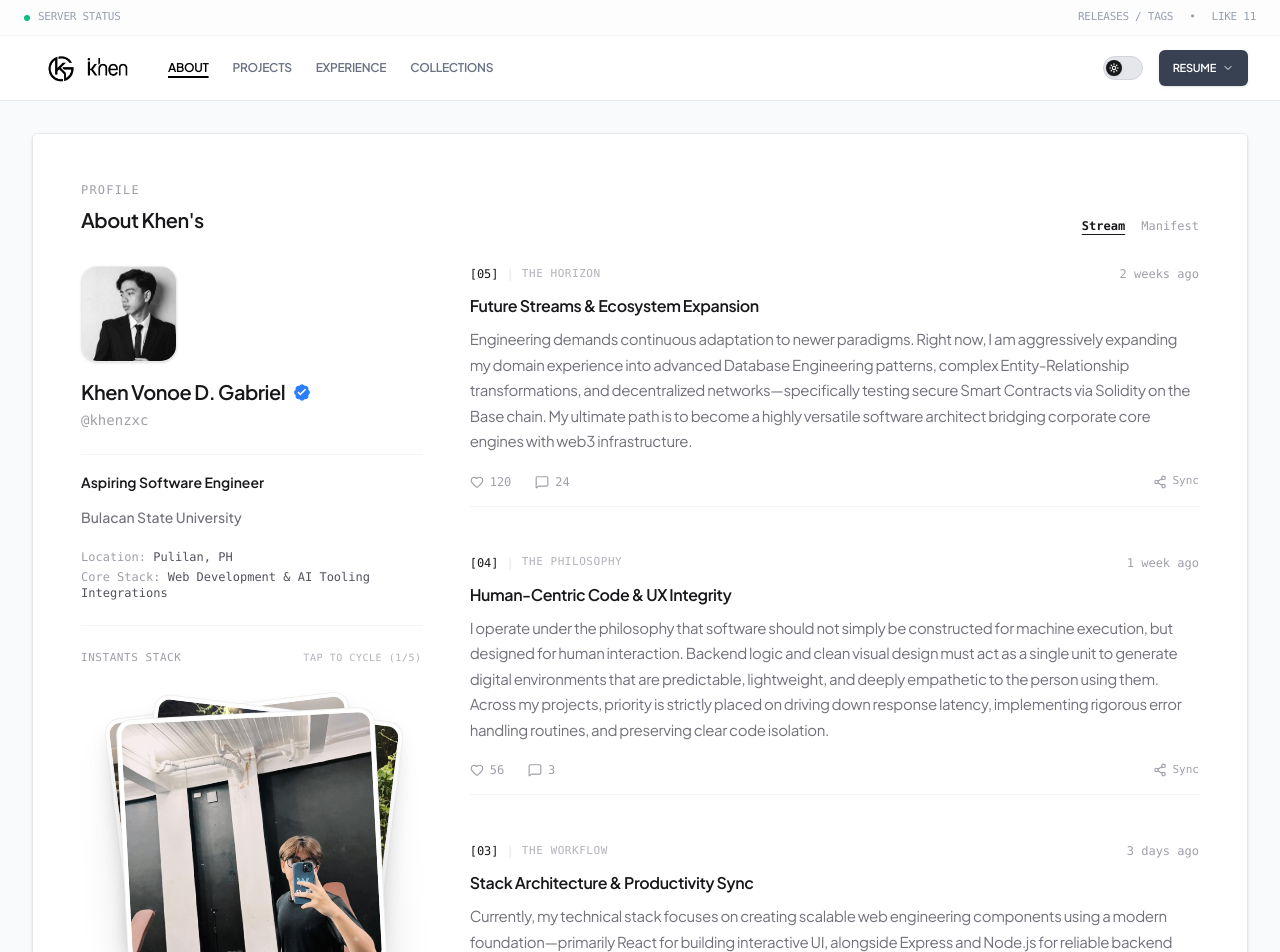
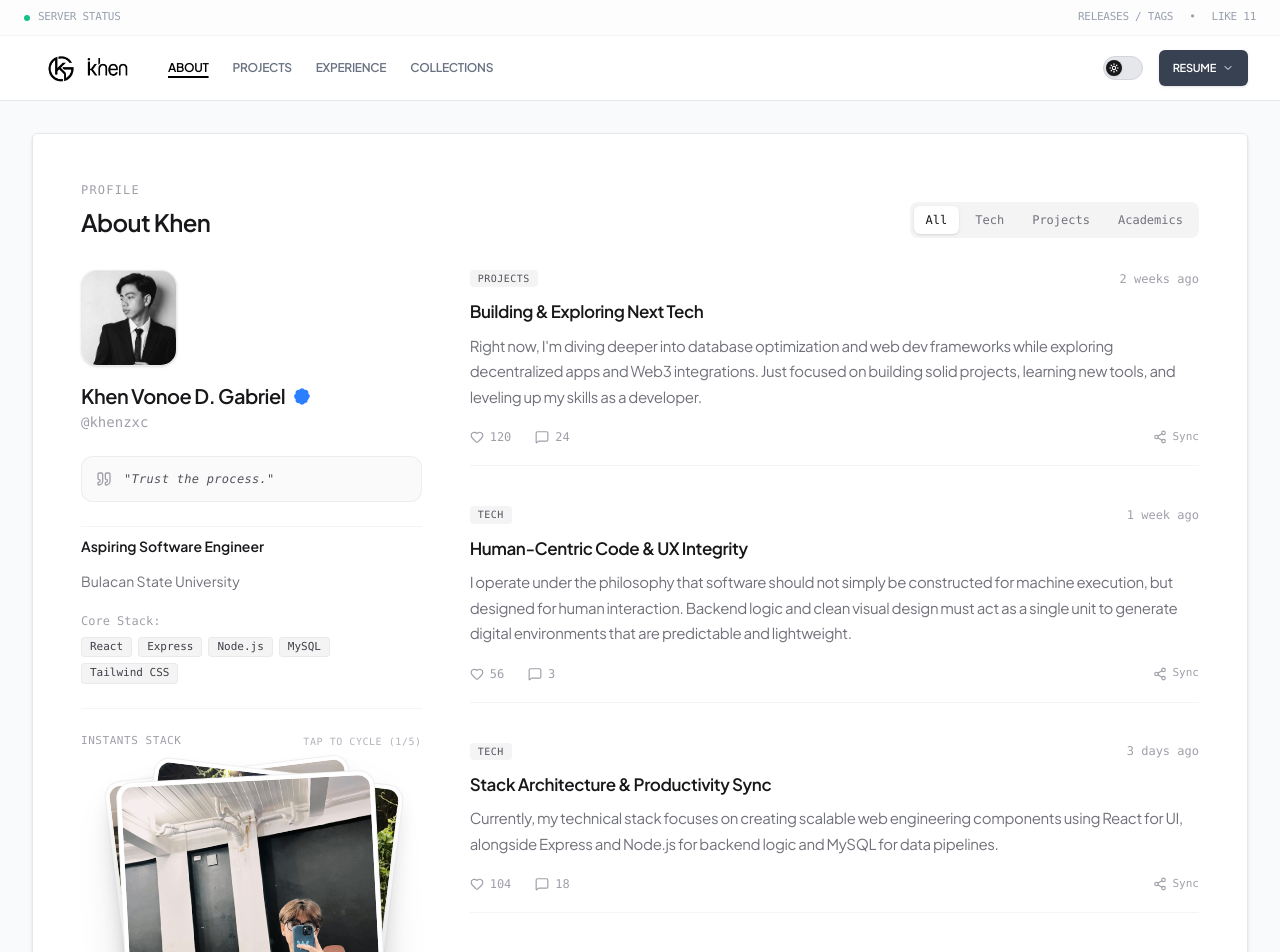
Before and after one commit to khenzxc/minimalist-portfolio, a React (Vite) app: page /about in a window 1280 px wide. Shown: the top 952 px of the page. Built offline with nearby package versions, Linux system fonts and the light colour scheme.

Commit message:
update about page

```diff
--- a/src/pages/About.jsx
+++ b/src/pages/About.jsx
@@ -1,10 +1,10 @@
 import React, { useState } from 'react';
-import { Heart, MessageSquare, Share2 } from 'lucide-react';
+import { Heart, MessageSquare, Share2, Quote } from 'lucide-react';
 
 export default function About() {
-  const [displayMode, setDisplayMode] = useState('feed'); // 'feed' | 'matrix'
   const [likedLogs, setLikedLogs] = useState({});
   const [topImageIndex, setTopImageIndex] = useState(0);
+  const [activeTab, setActiveTab] = useState('All');
 
   const profileData = {
     name: "Khen Vonoe D. Gabriel",
@@ -12,13 +12,15 @@ export default function About() {
     role: "Aspiring Software Engineer",
     institution: "Bulacan State University",
     location: "Pulilan, PH",
-    specialization: "Web Development & AI Tooling Integrations",
+    motto: "Trust the process.",
     avatar: "profile.jpg"
   };
 
+  const techStack = ["React", "Express", "Node.js", "MySQL", "Tailwind CSS"];
+
   const galleryImages = [
     { id: 1, src: "khen.jpeg", alt: "Gym Rat" },
-    { id: 2, src: "khen2.jpeg", alt: "Coffe Boy" },
+    { id: 2, src: "khen2.jpeg", alt: "Coffee Boy" },
     { id: 3, src: "khen3.jpeg", alt: "Best Team" },
     { id: 4, src: "khen4.jpeg", alt: "Plaque" },
     { id: 5, src: "khen5.jpeg", alt: "Best Day" }
@@ -26,49 +28,55 @@ export default function About() {
 
   const logs = [
     {
-      code: "05",
-      tag: "THE HORIZON",
-      title: "Future Streams & Ecosystem Expansion",
-      text: "Engineering demands continuous adaptation to newer paradigms. Right now, I am aggressively expanding my domain experience into advanced Database Engineering patterns, complex Entity-Relationship transformations, and decentralized networks—specifically testing secure Smart Contracts via Solidity on the Base chain. My ultimate path is to become a highly versatile software architect bridging corporate core engines with web3 infrastructure.",
+      id: "05",
+      category: "Projects",
+      title: "Building & Exploring Next Tech",
+      text: "Right now, I'm diving deeper into database optimization and web dev frameworks while exploring decentralized apps and Web3 integrations. Just focused on building solid projects, learning new tools, and leveling up my skills as a developer.",
       timestamp: "2 weeks ago",
       metrics: { likes: 120, comments: 24 }
     },
     {
-      code: "04",
-      tag: "THE PHILOSOPHY",
+      id: "04",
+      category: "Tech",
       title: "Human-Centric Code & UX Integrity",
-      text: "I operate under the philosophy that software should not simply be constructed for machine execution, but designed for human interaction. Backend logic and clean visual design must act as a single unit to generate digital environments that are predictable, lightweight, and deeply empathetic to the person using them. Across my projects, priority is strictly placed on driving down response latency, implementing rigorous error handling routines, and preserving clear code isolation.",
+      text: "I operate under the philosophy that software should not simply be constructed for machine execution, but designed for human interaction. Backend logic and clean visual design must act as a single unit to generate digital environments that are predictable and lightweight.",
       timestamp: "1 week ago",
       metrics: { likes: 56, comments: 3 }
     },
     {
-      code: "03",
-      tag: "THE WORKFLOW",
+      id: "03",
+      category: "Tech",
       title: "Stack Architecture & Productivity Sync",
-      text: "Currently, my technical stack focuses on creating scalable web engineering components using a modern foundation—primarily React for building interactive UI, alongside Express and Node.js for reliable backend logic and MySQL for structured data pipelines. Beyond traditional programming paradigms, I systematically leverage generative AI environments (Claude, Gemini, Grok) as real-time development co-pilots to amplify overall output velocity.",
+      text: "Currently, my technical stack focuses on creating scalable web engineering components using React for UI, alongside Express and Node.js for backend logic and MySQL for data pipelines.",
       timestamp: "3 days ago",
       metrics: { likes: 104, comments: 18 }
     },
     {
-      code: "02",
-      tag: "THE RUNTIME",
+      id: "02",
+      category: "Academics",
       title: "Academic Endurance & BulSU Logic Loops",
-      text: "As a 3rd Year Information Systems student at Bulacan State University, I discovered early on that pure interest means nothing without technical discipline. The university serves as my testing ground to deploy abstract concepts into actual production workflows. This sandbox forces me to dissect real relational database structures, map complex component states, and debug intricate logic trees until deep into the night.",
+      text: "As an Information Systems student at Bulacan State University, I discovered early on that pure interest means nothing without technical discipline. The university serves as my testing ground to deploy abstract concepts into actual production workflows.",
       timestamp: "Yesterday",
       metrics: { likes: 88, comments: 12 }
     },
     {
-      code: "01",
-      tag: "THE ORIGIN",
+      id: "01",
+      category: "Origin",
       title: "Sparking Curiosity & First Compiling",
-      text: "It all started with a simple 'Inspect Element' tweak in high school. That was the moment I realized the digital world isn't a static environment, but a living ecosystem responding directly to our commands. Seeing an interface's structure shift layout or color because of my own input hooked me instantly—sparking a lasting drive to turn abstract concepts into tangible, responsive software platforms.",
+      text: "It all started with a simple 'Inspect Element' tweak in high school. That was the moment I realized the digital world isn't static, but a living ecosystem responding directly to our commands.",
       timestamp: "2 hrs ago",
       metrics: { likes: 42, comments: 5 }
     }
   ];
 
-  const handleLike = (code) => {
-    setLikedLogs(prev => ({ ...prev, [code]: !prev[code] }));
+  const categories = ["All", "Tech", "Projects", "Academics"];
+
+  const filteredLogs = activeTab === "All"
+    ? logs
+    : logs.filter(log => log.category.toLowerCase() === activeTab.toLowerCase());
+
+  const handleLike = (id) => {
+    setLikedLogs(prev => ({ ...prev, [id]: !prev[id] }));
   };
 
   const cycleStack = () => {
@@ -81,8 +89,26 @@ export default function About() {
       className="w-[18px] h-[18px] text-blue-500 fill-current inline-block select-none flex-shrink-0 align-middle"
       aria-label="Verified Account"
     >
-      <path d="M22.5 12.5c0-1.58-.875-2.95-2.148-3.6.154-.435.238-.905.238-1.4 0-2.21-1.71-3.99-3.818-3.99-.48 0-.941.1-1.353.277C14.774 2.535 13.493 1.5 12 1.5c-1.493 0-2.774 1.035-3.419 2.287-.412-.177-.873-.277-1.353-.277-2.109 0-3.818 1.78-3.818 3.99 0 .495.084.965.238 1.4-1.273.65-2.148 2.02-2.148 3.6 0 1.58.875 2.95 2.148 3.6-.154.435-.238.905-.238 1.4 0 2.21 1.71 4 3.818 4 .48 0 .941-.1 1.353-.277.645 1.251 1.926 2.287 3.419 2.287 1.493 0 2.774-1.036 3.419-2.287.412.177.873.277 1.353.277 2.109 0 3.818-1.79 3.818-4 0-.495-.084-.965-.238-1.4 1.273-.65 2.148-2.02 2.148-3.6zm-12.72 4.19l-3.95-3.95 1.48-1.48 2.47 2.47 6.2-6.2 1.49 1.49-7.69 7.67z" />
+      <path d="M22.5 12.5c0-1.58-.875-2.95-2.148-3.6.154-.435.238-.905.238-1.4 0-2.21-1.71-3.99-3.818-3.99-.48 0-.941.1-1.353.277C14.774 2.535 13.493 1.5 12 1.5c-1.493 0-2.774 1.035-3.419 2.287-.412-.177-.873-.277-1.353-.277-2.109 0-3.818 1.78-3.818 3.99 0 .495.084.965.238 1.4-1.273.65-2.148 2.02-2.148 3.6 0 1.58.875 2.95 2.148 3.6-.154.435-.238.905-.238 1.4 0 2.21 1.71 4 3.818 4 .48 0 .941-.1 1.353-.277.645 1.251 1.926 2.287 3.419 2.287 1.493 0 2.774-1.036 3.419-2.287.412.177.873.277 1.353.277 3.818-1.79 3.818-4 0-.495-.084-.965-.238-1.4 1.273-.65 2.148-2.02 2.148-3.6zm-12.72 4.19l-3.95-3.95 1.48-1.48 2.47 2.47 6.2-6.2 1.49 1.49-7.69 7.67z" />
     </svg>
+  );
+
+  const FilterTabs = () => (
+    <div className="flex items-center justify-center sm:justify-start gap-1 bg-zinc-100 dark:bg-zinc-900/80 p-1 rounded-lg font-mono text-xs w-full sm:w-auto">
+      {categories.map((cat) => (
+        <button
+          key={cat}
+          onClick={() => setActiveTab(cat)}
+          className={`flex-1 sm:flex-none px-3 py-1.5 rounded-md transition-all text-center ${
+            activeTab === cat
+              ? 'bg-white dark:bg-zinc-800 text-zinc-900 dark:text-white shadow-sm font-medium'
+              : 'text-zinc-500 hover:text-zinc-900 dark:hover:text-zinc-200'
+          }`}
+        >
+          {cat}
+        </button>
+      ))}
+    </div>
   );
 
   return (
@@ -96,25 +122,17 @@ export default function About() {
         {/* HEADER BLOCK */}
         <div className="flex flex-col sm:flex-row sm:items-end justify-between gap-4 mb-8">
           <div className="space-y-2">
-            <div className="font-mono text-xs text-zinc-400 uppercase tracking-widest">Profile</div>
-            <h2 className="text-xl font-bold tracking-tight text-zinc-900 dark:text-white">
-              About Khen's
+            <div className="font-mono text-xs text-zinc-400 uppercase tracking-widest flex items-center gap-1.5">
+              <span>Profile</span>
+            </div>
+            <h2 className="text-2xl font-bold tracking-tight text-zinc-900 dark:text-white">
+              About Khen
             </h2>
           </div>
 
-          <div className="flex gap-4 font-mono text-xs border-b border-zinc-100 dark:border-zinc-900 sm:border-0 pb-2 sm:pb-0">
-            <button
-              onClick={() => setDisplayMode('feed')}
-              className={`transition-colors ${displayMode === 'feed' ? 'text-zinc-900 dark:text-white font-semibold underline underline-offset-4' : 'text-zinc-400 hover:text-zinc-600'}`}
-            >
-              Stream
-            </button>
-            <button
-              onClick={() => setDisplayMode('matrix')}
-              className={`transition-colors ${displayMode === 'matrix' ? 'text-zinc-900 dark:text-white font-semibold underline underline-offset-4' : 'text-zinc-400 hover:text-zinc-600'}`}
-            >
-              Manifest
-            </button>
+          {/* FILTER CATEGORY TABS (DESKTOP ONLY) */}
+          <div className="hidden sm:block">
+            <FilterTabs />
           </div>
         </div>
 
@@ -124,11 +142,11 @@ export default function About() {
           {/* PROFILE SIDEBAR */}
           <div className="md:col-span-1 space-y-6 md:sticky md:top-8">
             <div className="space-y-4">
-              <div className="w-24 h-24 rounded-2xl bg-zinc-100 dark:bg-zinc-900 overflow-hidden border border-zinc-200/60 dark:border-zinc-800 shadow-sm">
+              <div className="w-24 h-24 rounded-2xl bg-zinc-100 dark:bg-zinc-900 overflow-hidden border border-zinc-200/60 dark:border-zinc-800 shadow-sm relative group">
                 <img
                   src={profileData.avatar}
                   alt={profileData.name}
-                  className="w-full h-full object-cover opacity-95"
+                  className="w-full h-full object-cover opacity-95 group-hover:scale-105 transition-transform duration-300"
                   onError={(e) => { e.target.src = "https://images.unsplash.com/photo-1535713875002-d1d0cf377fde?auto=format&fit=crop&w=150&h=150&q=80" }}
                 />
               </div>
@@ -137,35 +155,51 @@ export default function About() {
                   <span>{profileData.name}</span>
                   <VerifiedBadge />
                 </h2>
-                <p className="text-sm font-mono text-zinc-400 mt-1">{profileData.alias}</p>
+                <p className="text-sm font-mono text-zinc-400 mt-0.5">{profileData.alias}</p>
               </div>
             </div>
 
-            <div className="space-y-3 pt-4 border-t border-zinc-100 dark:border-zinc-900 text-sm text-zinc-600 dark:text-zinc-300 font-medium leading-relaxed">
+            {/* CREATIVE QUOTE BOX */}
+            <div className="relative p-3.5 rounded-xl bg-zinc-50 dark:bg-zinc-900/40 border border-zinc-200/60 dark:border-zinc-800/80 flex items-center gap-3">
+              <Quote className="w-4 h-4 text-zinc-400 dark:text-zinc-500 flex-shrink-0" />
+              <p className="text-xs italic font-mono text-zinc-600 dark:text-zinc-300 tracking-wide">
+                "{profileData.motto}"
+              </p>
+            </div>
+
+            <div className="space-y-3 pt-2 border-t border-zinc-100 dark:border-zinc-900 text-sm text-zinc-600 dark:text-zinc-300 leading-relaxed">
               <p className="font-semibold text-zinc-900 dark:text-zinc-100">{profileData.role}</p>
               <p className="text-zinc-500 dark:text-zinc-400">{profileData.institution}</p>
-              <div className="pt-2 space-y-1 font-mono text-xs text-zinc-400 font-normal">
-                <div>Location: <span className="text-zinc-600 dark:text-zinc-300">{profileData.location}</span></div>
-                <div>Core Stack: <span className="text-zinc-600 dark:text-zinc-300">{profileData.specialization}</span></div>
+
+              {/* TECH PILLS */}
+              <div className="pt-2 space-y-2 font-mono text-xs">
+                <div className="text-zinc-400 flex items-center gap-1">
+                  <span>Core Stack:</span>
+                </div>
+                <div className="flex flex-wrap gap-1.5">
+                  {techStack.map(tech => (
+                    <span key={tech} className="px-2 py-0.5 bg-zinc-100 dark:bg-zinc-900 text-zinc-700 dark:text-zinc-300 rounded border border-zinc-200/60 dark:border-zinc-800 text-[11px]">
+                      {tech}
+                    </span>
+                  ))}
+                </div>
               </div>
             </div>
 
-            {/* ================= ORGANIC SCATTER PHOTO STACK WIDGET ================= */}
+            {/* ORGANIC SCATTER PHOTO STACK WIDGET */}
             <div className="pt-6 border-t border-zinc-100 dark:border-zinc-900 space-y-4">
               <div className="flex items-center justify-between font-mono text-[11px] uppercase tracking-wider text-zinc-400">
                 <span>Instants Stack</span>
                 <span className="text-[10px] text-zinc-400 opacity-80">Tap to cycle ({topImageIndex + 1}/{galleryImages.length})</span>
               </div>
 
-              {/* OVERFLOW VISIBLE WRAPPER FOR SCATTER VISUALS */}
-              <div className="w-full min-h-[320px] flex items-center justify-center select-none relative overflow-visible py-8">
+              <div className="w-full min-h-[280px] flex items-center justify-center select-none relative overflow-visible py-4">
                 {galleryImages.map((img, index) => {
                   const relativeIndex = (index - topImageIndex + galleryImages.length) % galleryImages.length;
-
                   if (relativeIndex > 2) return null;
 
                   const transformStyles = [
-                    { scale: 1,     translateY: 0,   translateX: 0,   rotate: '-3deg' },
+                    { scale: 1,    translateY: 0,   translateX: 0,   rotate: '-3deg' },
                     { scale: 0.97,  translateY: -10, translateX: 14,  rotate: '7deg'  },
                     { scale: 0.95,  translateY: -16, translateX: -12, rotate: '-7deg' }
                   ];
@@ -193,43 +227,40 @@ export default function About() {
                           alt={img.alt}
                           className="w-full h-full object-cover pointer-events-none select-none"
                         />
-                        <div className="absolute inset-0 bg-gradient-to-tr from-black/5 via-transparent to-white/5 pointer-events-none" />
                       </div>
                     </div>
                   );
                 })}
               </div>
 
-              {/* STACK BOTTOM META METADATA */}
-              <div className="text-center font-mono text-[10px] text-zinc-400/80 tracking-tight pt-1">
-                {profileData.alias} • {topImageIndex === 0 ? 'Just now' : topImageIndex === 1 ? '2h ago' : '1d ago'}
+              {/* FILTER CATEGORY TABS (MOBILE ONLY - BELOW MUSIC WIDGET) */}
+              <div className="block sm:hidden pt-2">
+                <FilterTabs />
               </div>
+
             </div>
 
           </div>
 
           {/* MAIN COLUMN CONTENT */}
-          <div className="md:col-span-2 space-y-12">
-            {displayMode === 'feed' ? (
-              <div className="space-y-12">
-                {logs.map((log) => {
-                  const isLiked = likedLogs[log.code];
+          <div className="md:col-span-2 space-y-10">
+            <div className="space-y-10">
+              {filteredLogs.map((log) => {
+                const isLiked = likedLogs[log.id];
                 return (
-                    <article key={log.code} className="space-y-3">
+                  <article key={log.id} className="space-y-3 group">
 
                     {/* ENTRY METADATA */}
                     <div className="flex items-center justify-between text-xs font-mono text-zinc-400">
-                        <div className="flex items-center gap-2">
-                          <span className="text-zinc-900 dark:text-zinc-200 font-medium">[{log.code}]</span>
-                          <span className="text-zinc-200 dark:text-zinc-900">|</span>
-                          <span className="tracking-wider text-[11px] font-medium text-zinc-400/80">{log.tag}</span>
-                        </div>
+                      <span className="px-2 py-0.5 rounded bg-zinc-100 dark:bg-zinc-900 text-zinc-600 dark:text-zinc-400 text-[10px] font-medium uppercase tracking-wider">
+                        {log.category}
+                      </span>
                       <span>{log.timestamp}</span>
                     </div>
 
                     {/* ARTICLE CONTENT */}
                     <div className="space-y-2">
-                        <h3 className="text-[16px] font-bold tracking-tight text-zinc-900 dark:text-white">
+                      <h3 className="text-[17px] font-bold tracking-tight text-zinc-900 dark:text-white group-hover:text-blue-500 transition-colors">
                         {log.title}
                       </h3>
                       <p className="text-[14px] md:text-[15px] text-zinc-500 dark:text-zinc-400 font-normal leading-[1.7] tracking-tight text-left whitespace-pre-line">
@@ -237,13 +268,13 @@ export default function About() {
                       </p>
                     </div>
 
-                      {/* METRICS & FEEDBACK DECK */}
-                      <div className="flex items-center gap-6 pt-2 text-xs font-mono text-zinc-400 border-b border-zinc-100 dark:border-zinc-900 pb-4">
+                    {/* METRICS DECK */}
+                    <div className="flex items-center gap-6 pt-2 text-xs font-mono text-zinc-400 border-b border-zinc-100 dark:border-zinc-900 pb-5">
                       <button
-                          onClick={() => handleLike(log.code)}
-                          className={`flex items-center gap-1.5 transition-colors ${isLiked ? 'text-zinc-900 dark:text-white font-semibold' : 'hover:text-zinc-600'}`}
+                        onClick={() => handleLike(log.id)}
+                        className={`flex items-center gap-1.5 transition-colors ${isLiked ? 'text-rose-500 font-semibold' : 'hover:text-zinc-600'}`}
                       >
-                          <Heart className={`w-3.5 h-3.5 ${isLiked ? 'fill-current' : ''}`} />
+                        <Heart className={`w-3.5 h-3.5 ${isLiked ? 'fill-current text-rose-500' : ''}`} />
                         <span>{log.metrics.likes + (isLiked ? 1 : 0)}</span>
                       </button>
 
@@ -262,12 +293,6 @@ export default function About() {
                 );
               })}
             </div>
-            ) : (
-              /* ALTERNATIVE DISPLAY MODE */
-              <div className="border border-zinc-100 dark:border-zinc-900 rounded-xl p-6 bg-zinc-50 dark:bg-zinc-900/10 text-zinc-500 dark:text-zinc-400 font-mono text-xs overflow-x-auto leading-relaxed">
-                <pre className="whitespace-pre-wrap">{JSON.stringify({ identity: profileData, operational_logs: logs }, null, 2)}</pre>
-              </div>
-            )}
           </div>
 
         </div>
```
Lines whose indentation alone changed are shown as unchanged.
